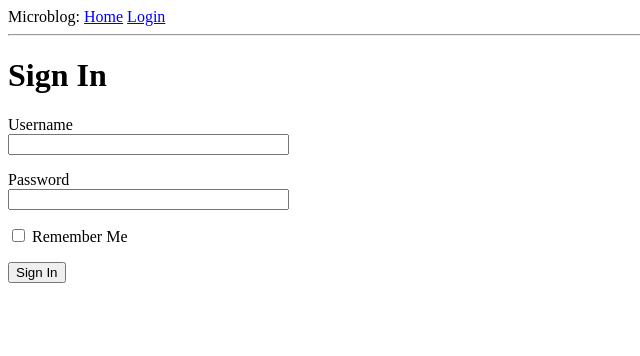
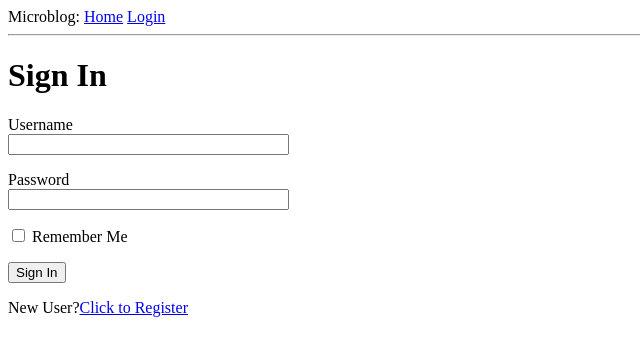
Before and after one commit to THollis19/flask_practice, a Flask app: page /login in a window 1280 px wide. Shown: the top 356 px of the page, without its empty margins (0-640 px from the left). Run offline with Flask 3, Linux system fonts and the light colour scheme.

Commit message:
resgistration page template

```diff
--- a/app/forms.py
+++ b/app/forms.py
@@ -1,6 +1,7 @@
 from flask_wtf import FlaskForm
 from wtforms import StringField, PasswordField, BooleanField, SubmitField
-from wtforms.validators import DataRequired
+from wtforms.validators import ValidationError, DataRequired, Email, EqualTo
+from app.models import User
 
 
 class LoginForm(FlaskForm):
@@ -8,3 +9,20 @@ class LoginForm(FlaskForm):
     password = PasswordField('Password', validators=[DataRequired()])
     remember_me = BooleanField('Remember Me')
     submit = SubmitField('Sign In')
+
+class RegistrationForm(FlaskForm):
+    username = StringField('Username', validators=[DataRequired()])
+    email = StringField('Email', validators=[DataRequired(), Email()])
+    password = PasswordField('Password', validators=[DataRequired()])
+    password2 = PasswordField('Repeat Password', validators=[DataRequired(), EqualTo('password')])
+    submit = SubmitField('Register')
+
+    def validate_uesrname(self, username):
+        user = User.query.filter_by(username=username.data).first()
+        if user is not None:
+            raise ValidationError('Please use a different username')
+
+    def validate_email(self, email):
+        user = User.query.filter_by(email=email.data).first()
+        if user is not None:
+            raise VaildationError('Please use a different email address')
--- a/app/routes.py
+++ b/app/routes.py
@@ -1,7 +1,7 @@
-from app import app
+from app import app, db
 from flask import render_template, flash, redirect, url_for, request
 from werkzeug.urls import url_parse
-from app.forms import LoginForm
+from app.forms import LoginForm, RegistrationForm
 from app.models import User
 from flask_login import current_user, login_user, logout_user, login_required
 
@@ -48,3 +48,17 @@ def login():
 def logout():
     logout_user()
     return redirect(url_for('index'))
+
+@app.route('/register', methods=['GET','POST'])
+def register():
+    if current_user.is_authenticated:
+        return redirect(url_for('index'))
+    form = RegistrationForm()
+    if form.validate_on_submit():
+        user = User(username=form.username.data, email=form.email.data)
+        user.set_password(form.password.data)
+        db.session.add(user)
+        db.session.commit()
+        flash('You are now registered!')
+        return redirect(url_for('login'))
+    return render_template(register.html, title='Register', form=form)
--- a/app/templates/login.html
+++ b/app/templates/login.html
@@ -23,5 +23,6 @@
     <p> {{ form.remember_me() }} {{ form.remember_me.label }}</p>
     <p> {{ form.submit() }} </p>
 </form>
+<p>New User?<a href="{{ url_for('register') }}">Click to Register</a></p>
 
 {% endblock %}
--- a/requirements.txt
+++ b/requirements.txt
@@ -1,11 +1,14 @@
 alembic==1.9.2
 click==8.1.3
+dnspython==2.3.0
+email-validator==1.3.1
 Flask==2.2.2
 Flask-Login==0.6.2
 Flask-Migrate==4.0.2
 Flask-SQLAlchemy==3.0.2
 Flask-WTF==1.1.1
 greenlet==2.0.1
+idna==3.4
 itsdangerous==2.1.2
 Jinja2==3.1.2
 Mako==1.2.4
```
Also changed, not shown: app/templates/register.html (added, +37 -0 lines).
